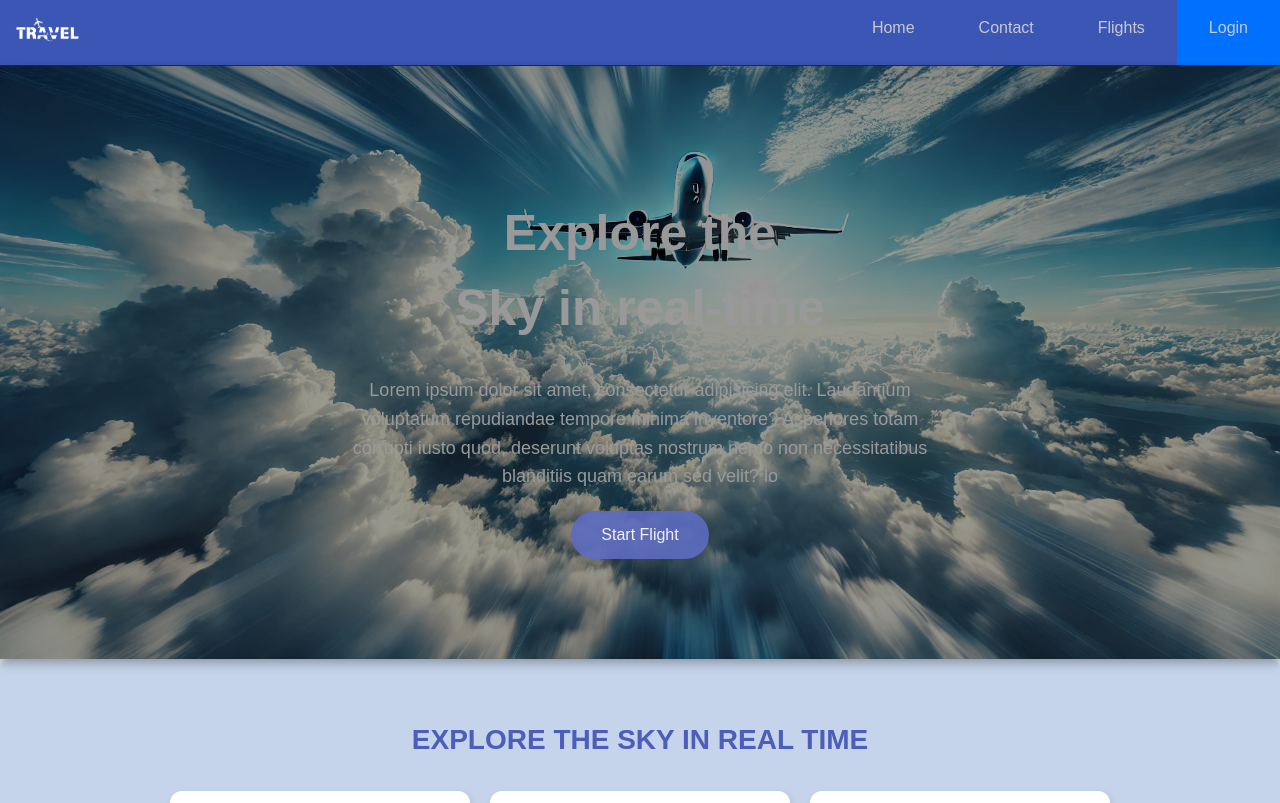
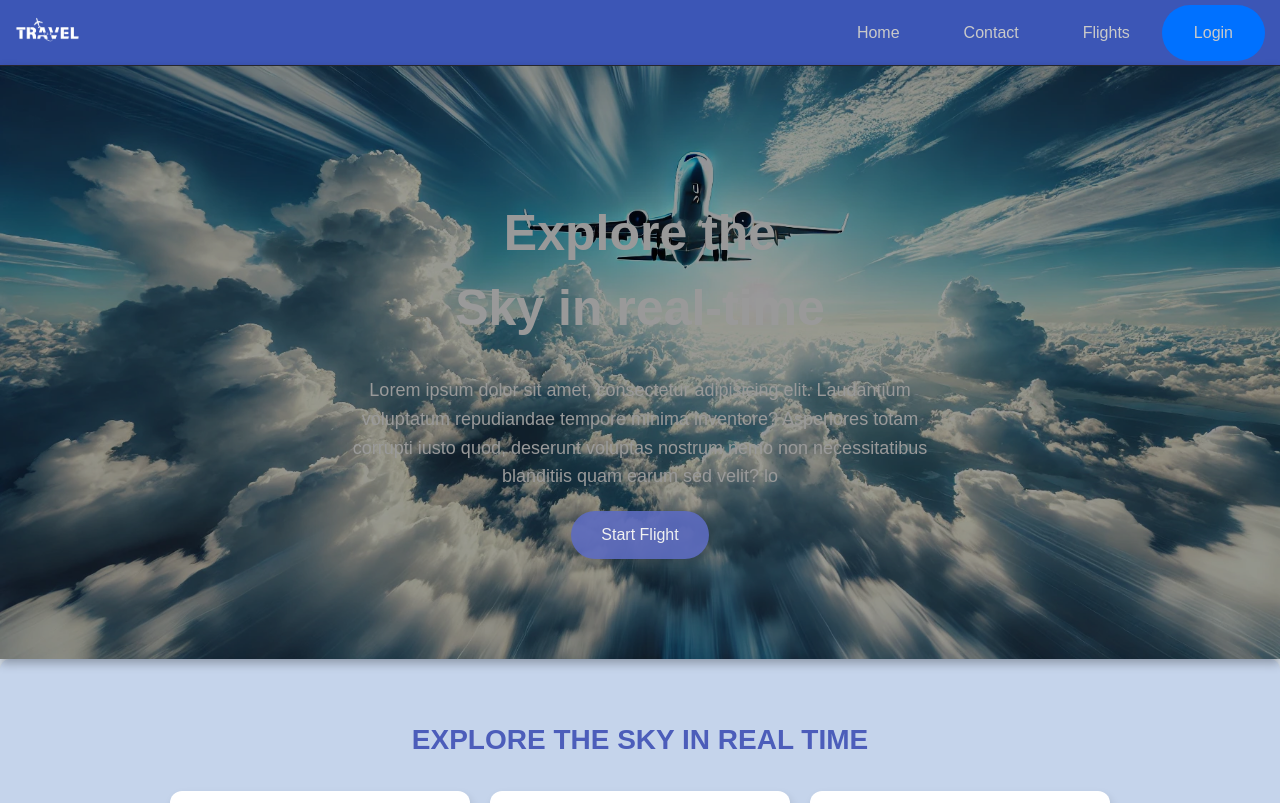
Before and after one commit to marcotrm/SST-Project, a React (Vite) app: page / in a window 1280 px wide. Shown: the top 803 px of the page. Built offline with nearby package versions, Linux system fonts and the light colour scheme.

Commit message:
fixed navbar

```diff
--- a/src/Components/Header.jsx
+++ b/src/Components/Header.jsx
@@ -109,13 +109,13 @@ export default function Header() {
             <a href="/">Home</a>
           </li>
           <li>
-            <a href="/contact">Contact</a>
+            <a href="#">Contact</a>
           </li>
           <li>
-            <a href="flights">Flights</a>
+            <a href="#">Flights</a>
           </li>
           <li>
-            <a className="accent-link" href="/Login">
+            <a className="accent-link" href="#">
               Login
             </a>
           </li>
--- a/src/css/header.css
+++ b/src/css/header.css
@@ -88,6 +88,7 @@ nav {
 
 nav ul {
   display: flex;
+  align-items: center;
 }
 
 nav li {
@@ -110,7 +111,8 @@ nav a {
 }
 
 nav a:hover {
-  background-color: #6577dd;
+  background-color: #0071ff;
+  border-radius: 35px;
 }
 
 nav a.active-link {
@@ -119,6 +121,8 @@ nav a.active-link {
 
 nav a.accent-link {
   background-color: var(--accent-color);
+  border-radius: 35px;
+  margin-right: 15px;
 }
 
 #open-sidebar-button {
```
